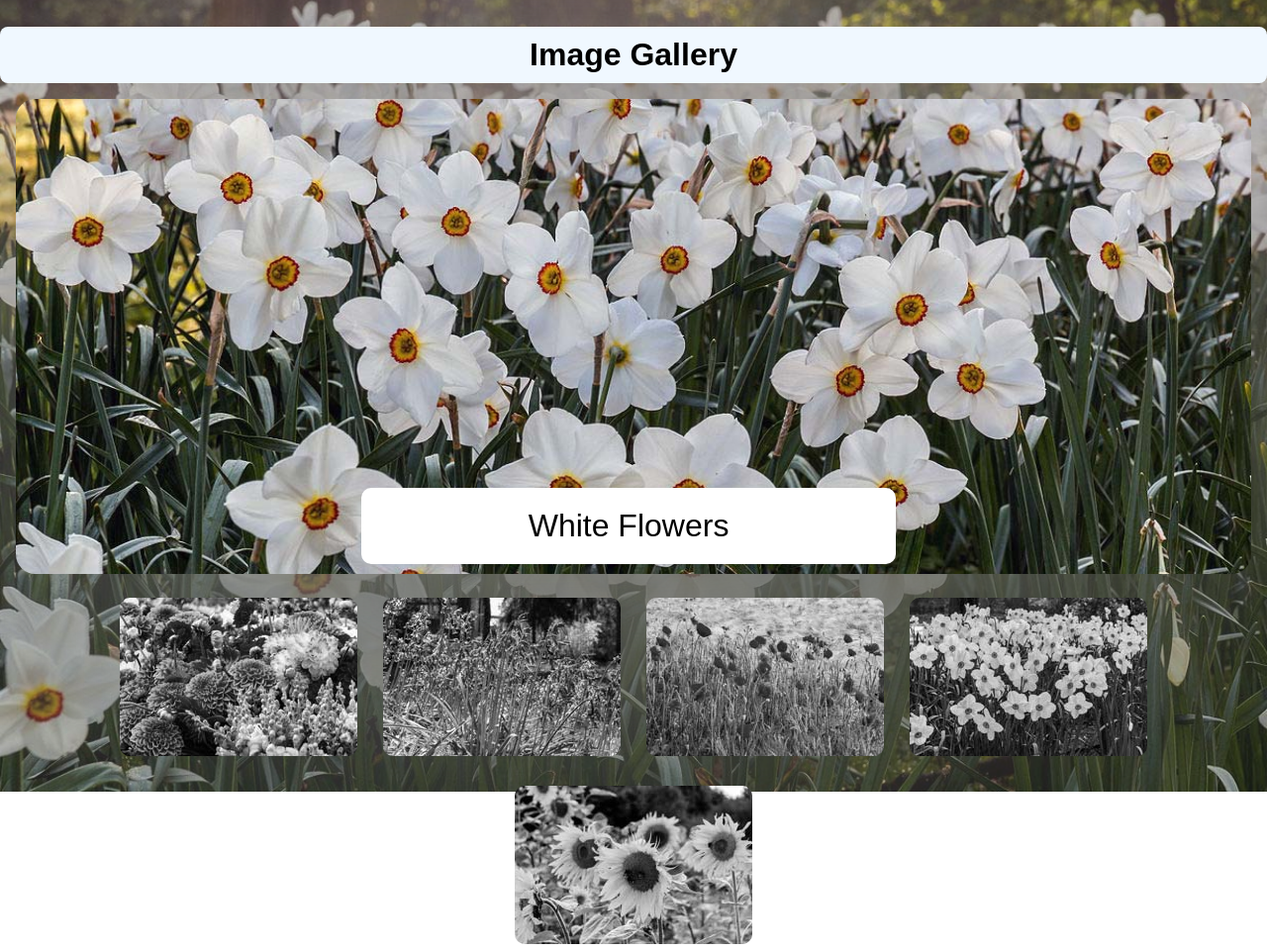
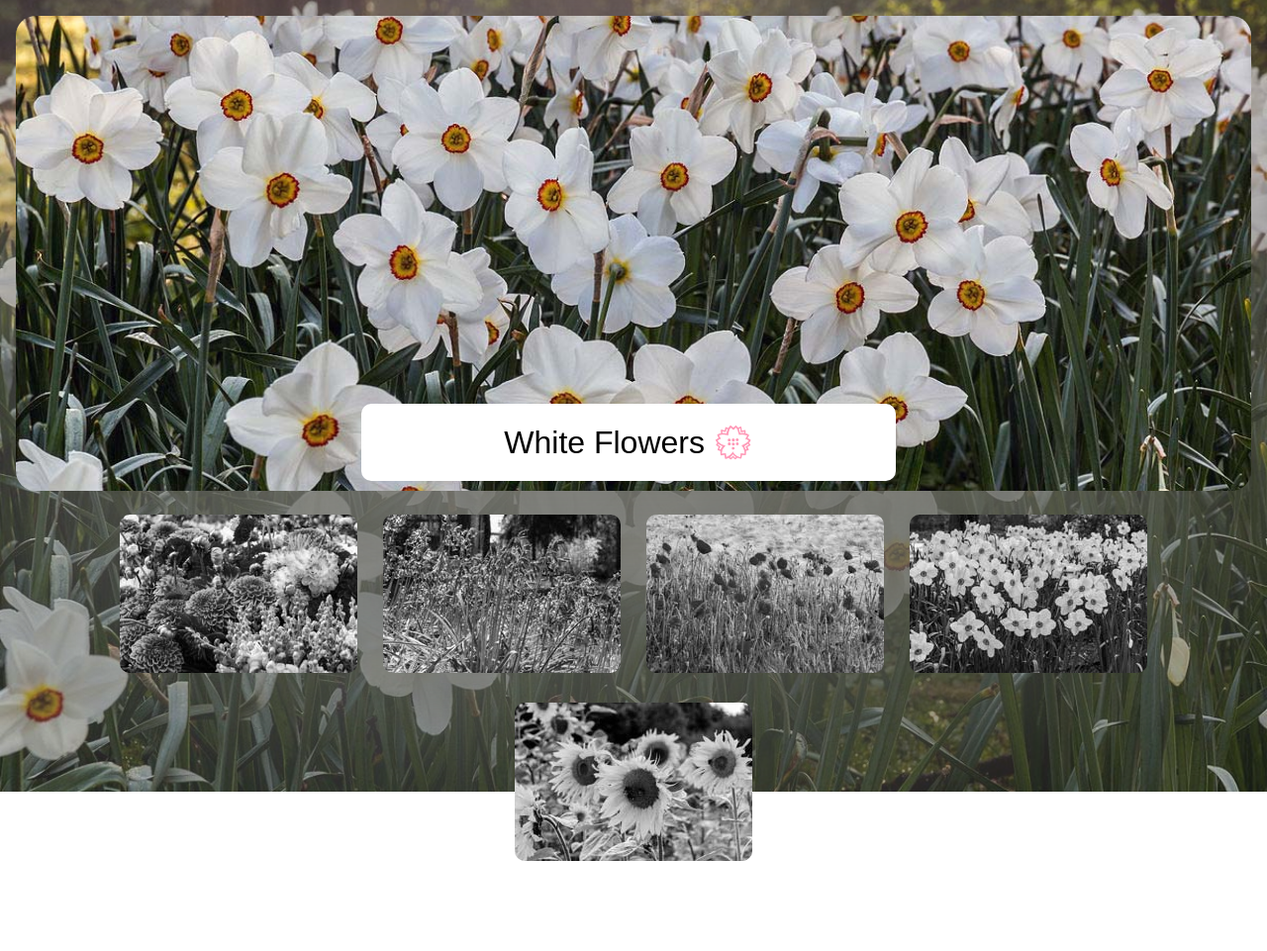
Before and after one commit to aweSAM-XS/assignment-1, a plain HTML site: page index.html in a window 1280 px wide. Shown: the whole page at 99% size. After the commit the page ends 882 px from the top, so only its background shows below. Drawn offline with Linux system fonts and the light colour scheme.

Commit message:
Update index.html

```diff
--- a/index.html
+++ b/index.html
@@ -2,16 +2,15 @@
 <html lang="en">
     <head>
         <meta charset="utf-8" />
-        <title>Image Gallery | COMP1073 Client-Side JavaScript</title>
+        <title>JOJO 🌸</title>
         <link rel="stylesheet" href="gallery.css" />
     </head>
     <body>
         <section id="gallery">
             <div class="bg"></div>
             <div class="container">
-                <h1>Image Gallery</h1>
                 <figure class="figure">
-                    <figcaption id="caption">White Flowers</figcaption>
+                    <figcaption id="caption">White Flowers 💮</figcaption>
                     <img
                         id="featured"
                         src="flowers-white-large.jpg"
```
